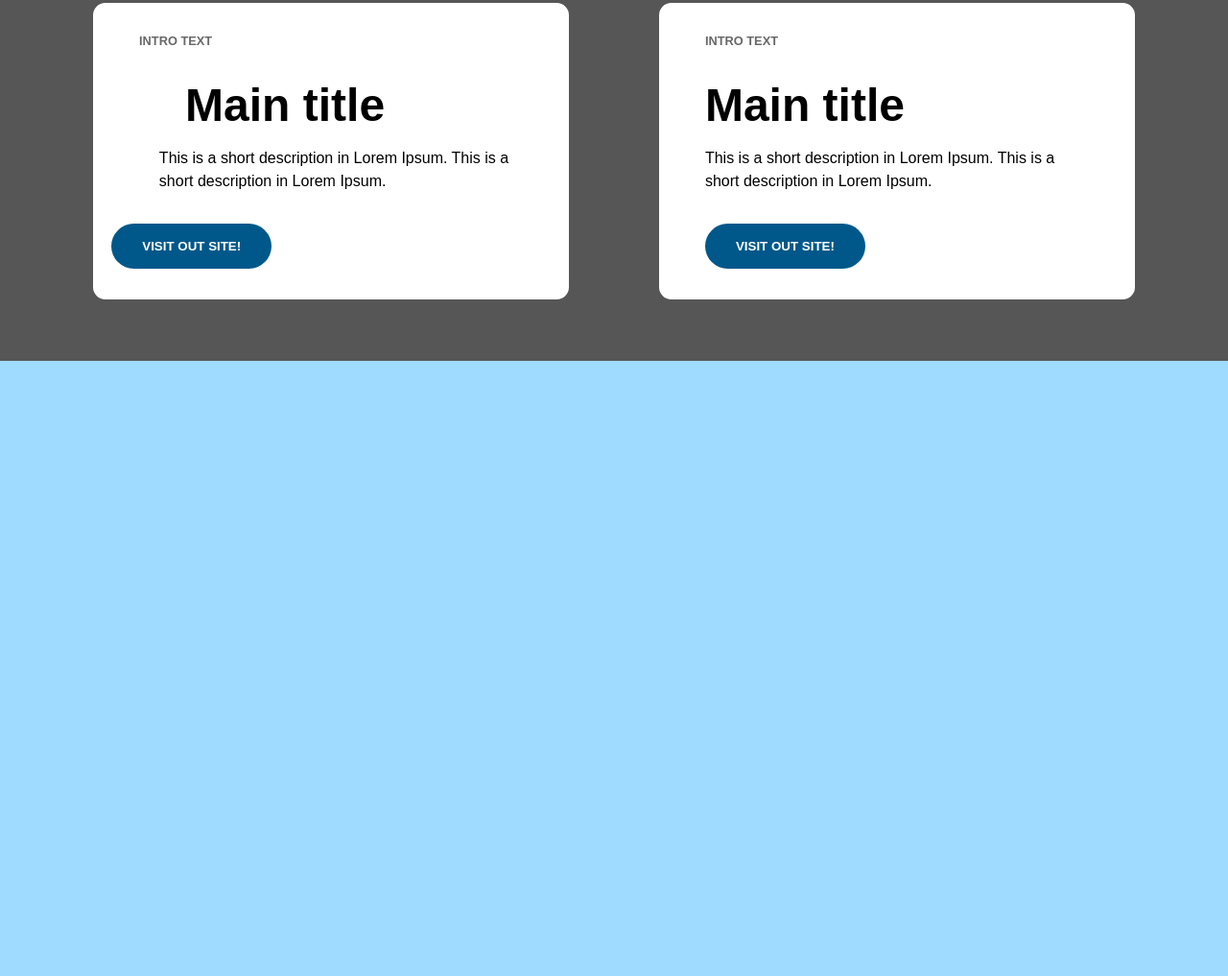
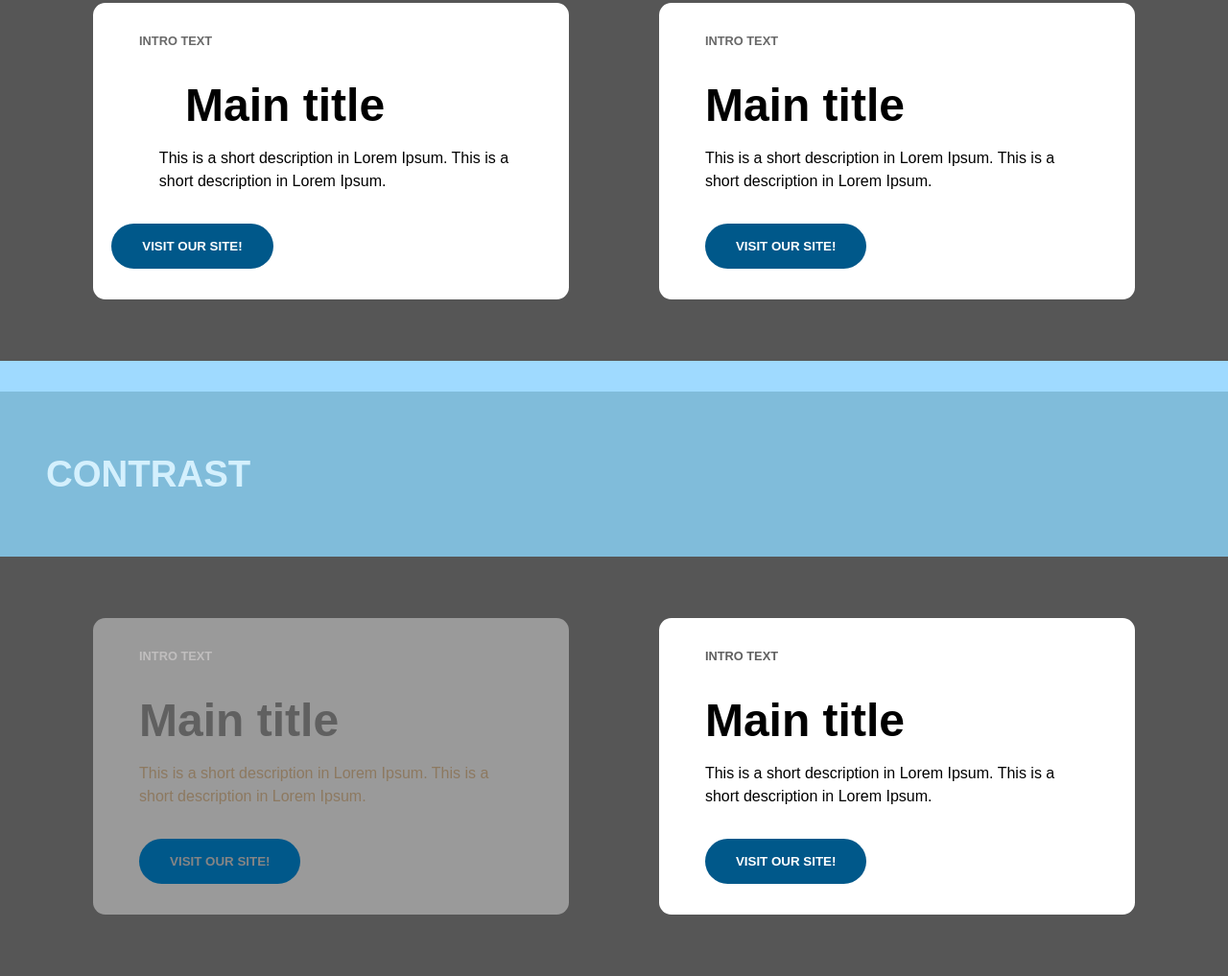
Before and after one commit to Siggi-Hrafn/mod1-design-fundamentals, a plain HTML site: page index.html in a window 1280 px wide. Shown: the part 1178-2195 px from the top of the page at 96% size. Before the commit the page ends 1554 px from the top, so only its background shows below. Drawn offline with Linux system fonts and the light colour scheme; a web font is replaced by a local one.

Commit message:
Set up section Contrast

```diff
--- a/index.html
+++ b/index.html
@@ -29,13 +29,28 @@
         <h3>Intro text</h3>
         <h1>Main title</h1>
         <p>This is a short description in Lorem Ipsum. This is a short description in Lorem Ipsum.</p>
-        <button>Visit out site!</button>
+        <button>Visit our site!</button>
     </div>
     <div class="align-card align-secondary">
         <h3>Intro text</h3>
         <h1>Main title</h1>
         <p>This is a short description in Lorem Ipsum. This is a short description in Lorem Ipsum.</p>
-        <button>Visit out site!</button>
+        <button>Visit our site!</button>
+    </div>
+    </section>
+    <h1 class="section-hdl">Contrast</h1>
+    <section class="section-example-contrast">
+    <div class="contrast-card">
+        <h3>Intro text</h3>
+        <h1>Main title</h1>
+        <p>This is a short description in Lorem Ipsum. This is a short description in Lorem Ipsum.</p>
+        <button>Visit our site!</button>
+    </div>
+    <div class="contrast-card contrast-secondary">
+        <h3>Intro text</h3>
+        <h1>Main title</h1>
+        <p>This is a short description in Lorem Ipsum. This is a short description in Lorem Ipsum.</p>
+        <button>Visit our site!</button>
     </div>
     </section>
 </body>
--- a/style.css
+++ b/style.css
@@ -125,3 +125,78 @@ p {
 .align-secondary button {
     margin-left: 0;
 }
+
+/*  ====== Alignment ====== */
+
+.section-example-contrast {
+    display: grid;
+    grid-template-columns: auto auto;
+    justify-content: space-evenly;
+    background-color: rgb(86, 86, 86);
+    padding: 4rem 0.2rem;
+    margin-top: -2rem;
+}
+
+.contrast-card {
+    width: 25rem;
+    background-color: rgb(255, 255, 255, 0.4);
+    padding: 1rem 3rem 2rem 3rem;
+    border-radius: 0.8rem;
+
+}
+
+.contrast-card h1 {
+    color: rgb(96, 96, 96);
+    font-size: 3rem;
+    margin:0;
+    margin-top: 2rem;
+    margin-bottom: 1rem;
+}
+
+.contrast-card h3 {
+    margin-top: 1rem;
+    font-size: 0.8rem;
+    font-weight: 900;
+    color: rgb(192, 190, 190);
+    text-transform: uppercase;
+}
+
+.contrast-card p {
+    font-weight: 100;
+    color: rgb(141, 121, 96);
+    line-height: 1.5rem;
+}
+
+.contrast-card button {
+    margin-top: 2rem;
+    border: 0;
+    border-radius: 2rem;
+    padding: 1rem 2rem;
+    color: rgb(134, 133, 133);
+    background-color: rgb(0, 88, 138);
+    font-weight: 700;
+    text-transform: uppercase;
+}
+
+/*  ====== Contrast fixes ====== */
+.contrast-secondary {
+    background-color: rgb(255, 255, 255);
+}
+
+
+.contrast-secondary h1 {
+    color: black;
+}
+
+.contrast-secondary h3 {
+    color: rgb(95, 95, 95);
+}
+
+.contrast-secondary p {
+    color: black;
+    font-weight: 500;
+}
+
+.contrast-secondary button {
+    color: white;
+}
```
